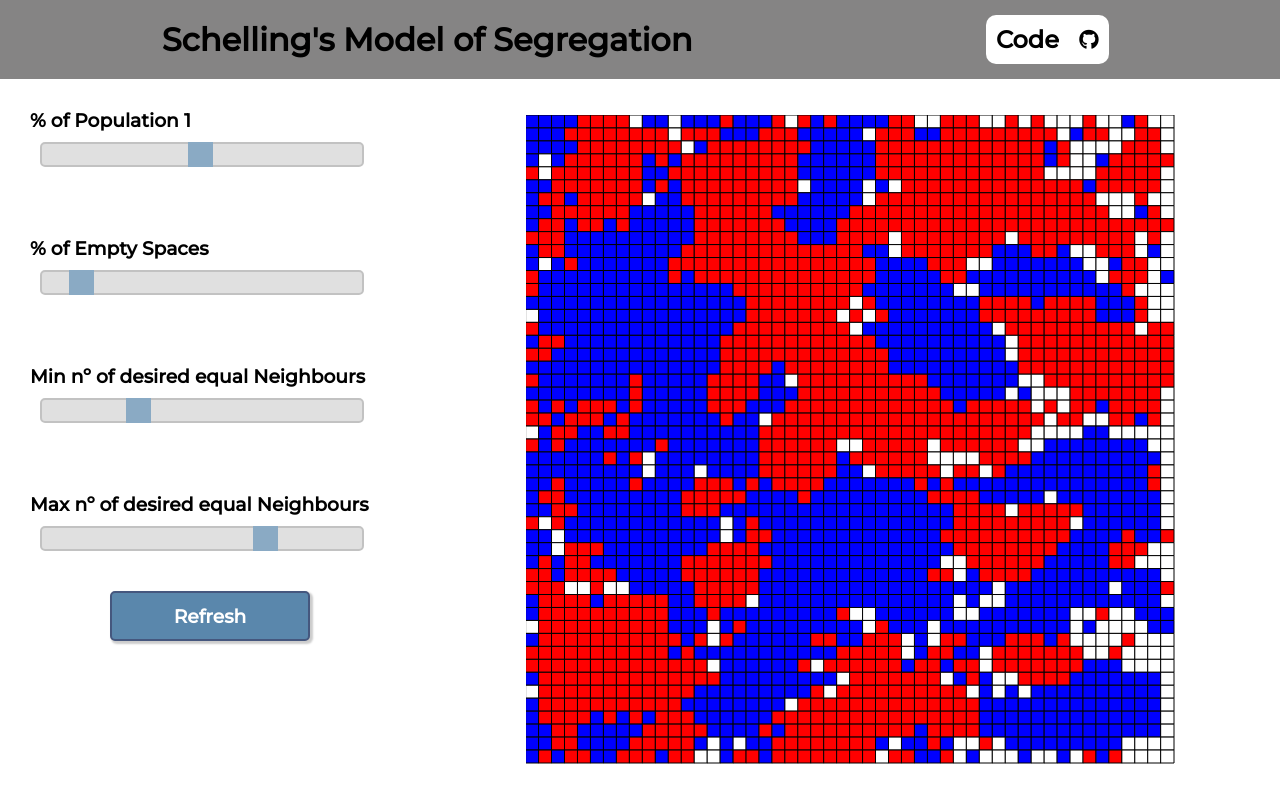
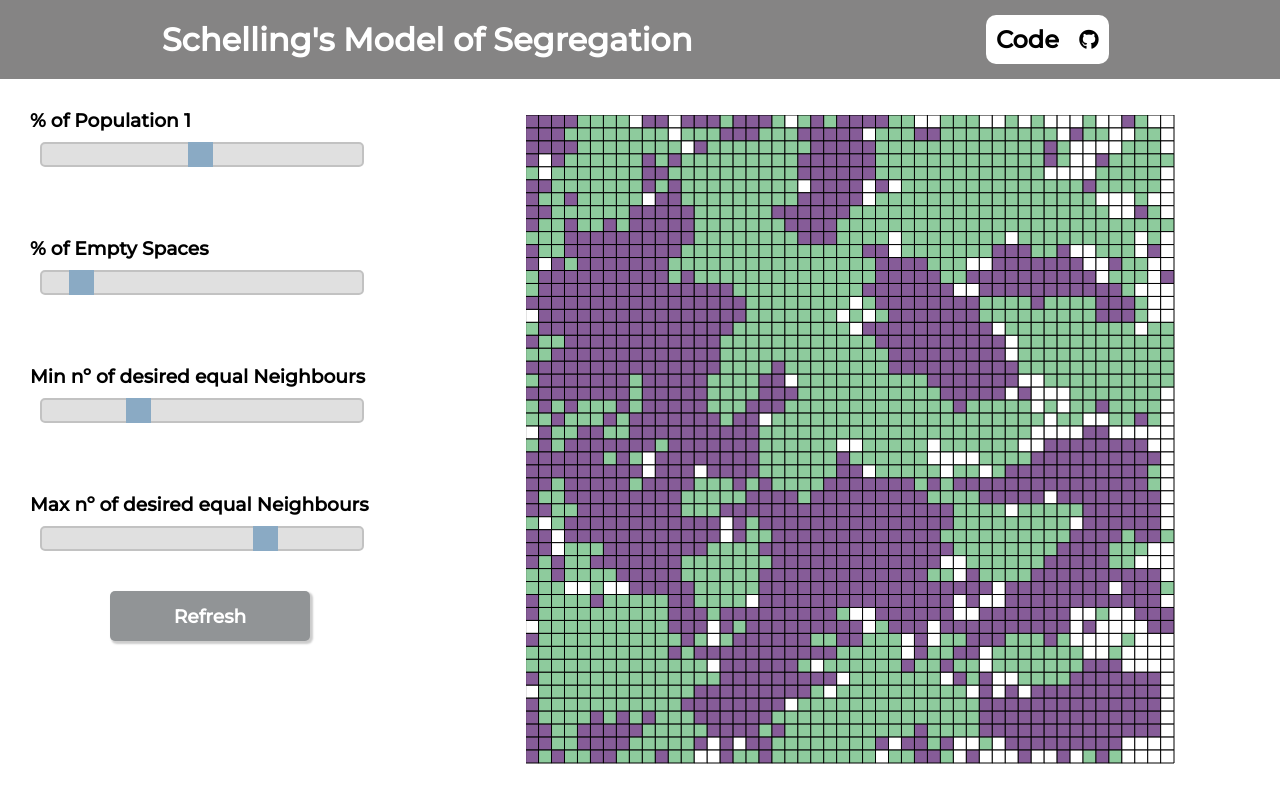
Before and after one commit to AnaSRamalhete/site, a PHP site: page /Schellings_Model/index.php in a window 1280 px wide. Run offline with PHP 8.4, Linux system fonts and the light colour scheme; a stand-in replaces the project's code that opens the database connection; some libraries are stand-ins or nearby versions.

Commit message:
SM - Cahnging color of navbar letter and changing the color of the squares

```diff
--- a/web/Schellings_Model/SM_styles.css
+++ b/web/Schellings_Model/SM_styles.css
@@ -7,6 +7,7 @@
     background-color: rgb(133, 132, 132);
     justify-content: space-around;
     align-items: center;
+    color: white;
 }
 
 .code-btn{
@@ -95,7 +96,7 @@
 
   .btn-refresh{
     display: flex;
-    background-color: #5a87ac;
+    background-color: #919496;
     height: 50px;
     margin:auto;
     border-radius: 5px;
@@ -103,7 +104,7 @@
     color: white;
     justify-content: center;
     align-items: center;
-    border: solid 2px rgb(69, 87, 126);
+    /* border: solid 2px rgb(69, 87, 126); */
     box-shadow: 2px 2px 2px 1px rgba(0, 0, 0, 0.2);
   }
 
--- a/web/Schellings_Model/grid_object.js
+++ b/web/Schellings_Model/grid_object.js
@@ -72,10 +72,10 @@ class Agent {
                 this.canvas.fill(255);
                 break;
             case 1:
-                this.canvas.fill(255,0,0);
+                this.canvas.fill(142,203,157);
                 break;
             case 2:
-                this.canvas.fill(0,0,255);
+                this.canvas.fill(134,92,152);
                 break;
         }
         this.canvas.rect(this.i*this.w, this.j*this.w, this.w, this.w);
```
